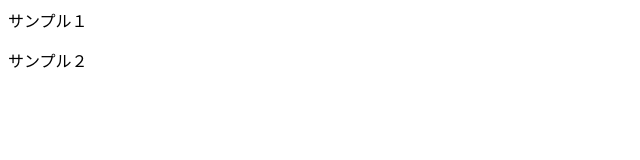
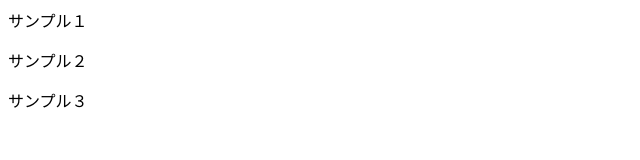
Before and after one commit to ry7-hub/sample, a plain HTML site: page index.html in a window 1280 px wide. Shown: the full height of the page, 0-640 px from the left. Drawn offline with Linux system fonts and the light colour scheme.

Commit message:
edit index.html

```diff
--- a/index.html
+++ b/index.html
@@ -6,5 +6,6 @@
 <body>
     <p>サンプル１</p>
     <p>サンプル２</p>
+    <p>サンプル３</p>
 </body>
 </html>
```
